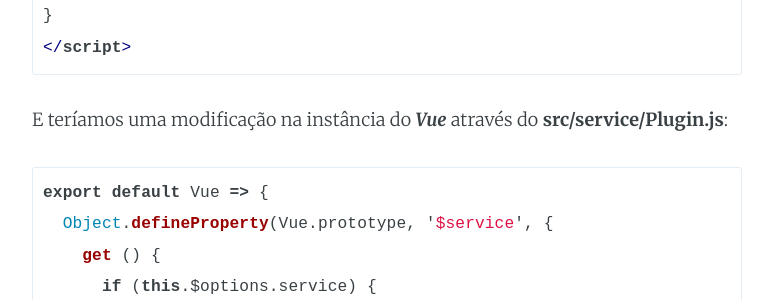
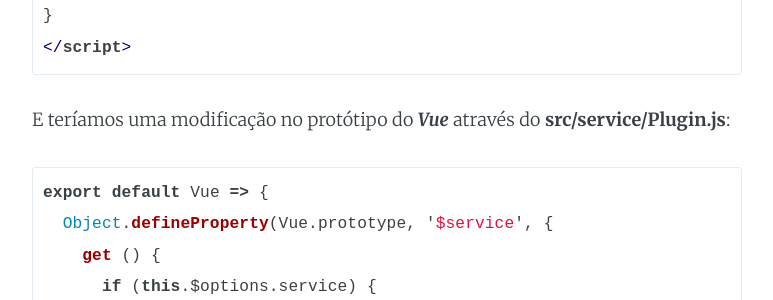
Before and after one commit to vuejs-br/blog, a Jekyll site: the page built from _posts/2018-05-22-injetando-servicos-em-componentes-de-forma-transparente.md, in a window 1280 px wide and 900 px high, scrolled down 9091 px. Shown: the part 152-452 px from the top of the window, without its empty margins (253-1026 px from the left). Built offline with Jekyll 4.4.1, drawn with Linux system fonts in a browser that asks for light colours; comment, search, counter and statistics services are not loaded.

Commit message:
Revisar texto do post

````diff
--- a/_posts/2018-05-22-injetando-servicos-em-componentes-de-forma-transparente.md
+++ b/_posts/2018-05-22-injetando-servicos-em-componentes-de-forma-transparente.md
@@ -257,7 +257,7 @@ export default {
 </script>
 ```
 
-E teríamos uma modificação na instância do **_Vue_** através do **src/service/Plugin.js**:
+E teríamos uma modificação no protótipo do **_Vue_** através do **src/service/Plugin.js**:
 ```javascript
 export default Vue => {
   Object.defineProperty(Vue.prototype, '$service', {
````
